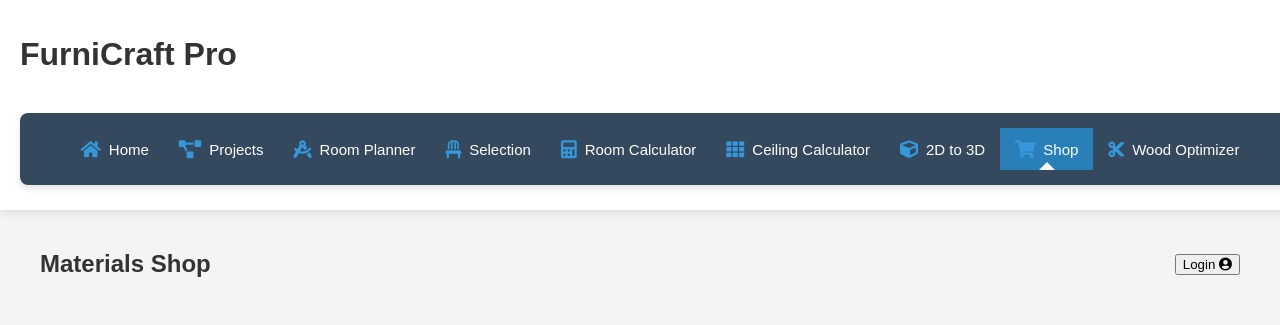
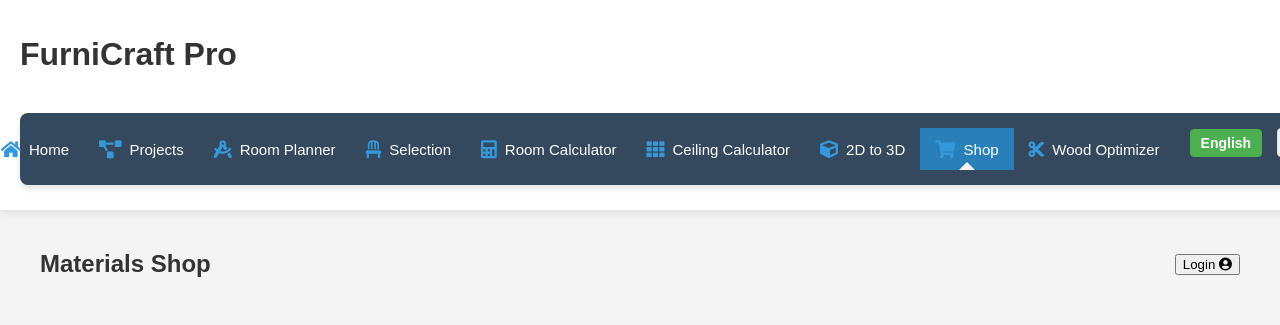
Before and after one commit to Rettey-G/furni-craft-pro, a website: page shop.html in a window 1280 px wide. Shown: the top 325 px of the page. Drawn offline with nearby package versions, Linux system fonts and the light colour scheme; no server answers.

Commit message:
Fix language switcher visibility and Netlify auto-deployment

```diff
--- a/common-nav.css
+++ b/common-nav.css
@@ -77,6 +77,47 @@
     border-bottom: 8px solid #f5f5f5;
 }
 
+/* Language Switcher Styles */
+.language-switcher-item {
+    margin-left: auto;
+}
+
+.language-switcher {
+    display: flex;
+    gap: 5px;
+    margin: 0 10px;
+}
+
+.language-switcher button {
+    background-color: #2c3e50;
+    border: 1px solid #4a6b8a;
+    border-radius: 4px;
+    padding: 5px 10px;
+    cursor: pointer;
+    font-size: 14px;
+    color: white;
+    transition: all 0.3s ease;
+}
+
+.language-switcher button.active {
+    background-color: #3498db;
+    color: white;
+    border-color: #2980b9;
+}
+
+.language-switcher button:hover {
+    background-color: #3498db;
+}
+
+.language-switcher button.active:hover {
+    background-color: #2980b9;
+}
+
+[dir="rtl"] .language-switcher-item {
+    margin-left: 0;
+    margin-right: auto;
+}
+
 /* Responsive adjustments */
 @media (max-width: 992px) {
     .sticky-nav {
--- a/common-nav.js
+++ b/common-nav.js
@@ -16,6 +16,12 @@ document.addEventListener('DOMContentLoaded', function() {
                 <li><a href="2d-to-3d-v2.html" id="nav-2d-to-3d-v2"><i class="fas fa-cube"></i> <span data-i18n="2d_to_3d">2D to 3D</span></a></li>
                 <li><a href="shop.html" id="nav-shop"><i class="fas fa-shopping-cart"></i> <span data-i18n="shop">Shop</span></a></li>
                 <li><a href="wood-optimizer-v3.html" id="nav-wood-optimizer-v3"><i class="fas fa-cut"></i> <span data-i18n="wood_optimizer">Wood Optimizer</span></a></li>
+                <li class="language-switcher-item">
+                    <div class="language-switcher">
+                        <button onclick="LanguageSwitcher.setLanguage('en')" class="${localStorage.getItem('furnicraft-language') === 'en' || !localStorage.getItem('furnicraft-language') ? 'active' : ''}">English</button>
+                        <button onclick="LanguageSwitcher.setLanguage('dv')" class="${localStorage.getItem('furnicraft-language') === 'dv' ? 'active' : ''}">ދިވެހި</button>
+                    </div>
+                </li>
             </ul>
         </nav>
     </div>
@@ -57,4 +63,48 @@ document.addEventListener('DOMContentLoaded', function() {
     if (activeNavItem) {
         activeNavItem.classList.add('active');
     }
+
+    // Add language switcher styles
+    const style = document.createElement('style');
+    style.textContent = `
+        .language-switcher {
+            display: flex;
+            gap: 5px;
+            margin-left: 10px;
+        }
+
+        .language-switcher button {
+            background-color: #f0f0f0;
+            border: 1px solid #ddd;
+            border-radius: 4px;
+            padding: 5px 10px;
+            cursor: pointer;
+            font-size: 14px;
+            transition: all 0.3s ease;
+        }
+
+        .language-switcher button.active {
+            background-color: #4CAF50;
+            color: white;
+            border-color: #4CAF50;
+        }
+
+        .language-switcher button:hover {
+            background-color: #e0e0e0;
+        }
+
+        .language-switcher button.active:hover {
+            background-color: #3e8e41;
+        }
+
+        .language-switcher-item {
+            margin-left: auto;
+        }
+
+        [dir="rtl"] .language-switcher-item {
+            margin-left: 0;
+            margin-right: auto;
+        }
+    `;
+    document.head.appendChild(style);
 });
```
Also changed, not shown: index.html (+5 -1 lines), netlify.js (added, +15 -0 lines), netlify.toml.
